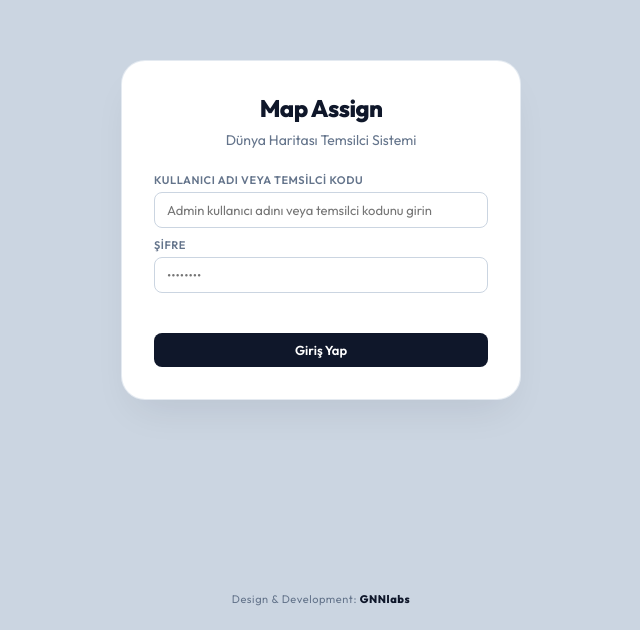
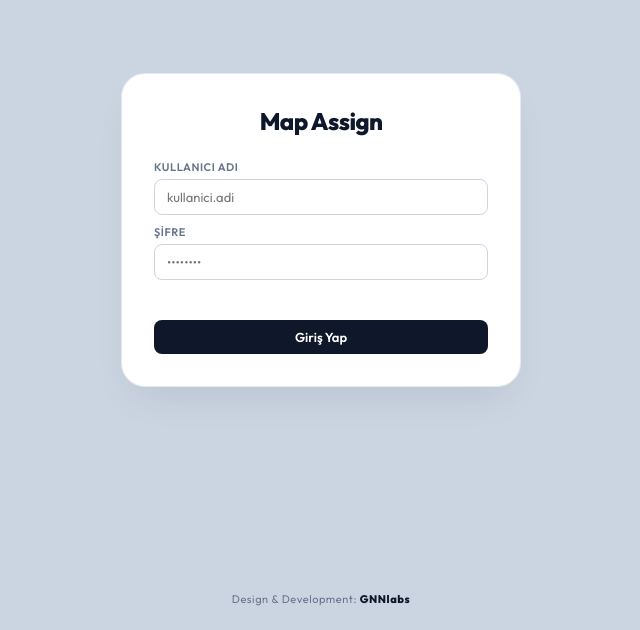
Before and after one commit to BigDesigner/MapAssign, a website built with Vite: page frontend/index.html in a window 1280 px wide. Shown: the part 170-800 px from the top of the page, without its empty margins (319-959 px from the left). Built offline with nearby package versions, Linux system fonts and the light colour scheme.

Commit message:
style(login): simplify login header and update username label/placeholder

```diff
--- a/frontend/index.html
+++ b/frontend/index.html
@@ -625,12 +625,11 @@
       <div class="login-card">
         <div class="login-header">
           <h1>Map Assign</h1>
-          <p>Dünya Haritası Temsilci Sistemi</p>
         </div>
         <form id="login-form">
           <div class="form-group">
-            <label for="username">Kullanıcı Adı veya Temsilci Kodu</label>
-            <input type="text" id="username" required placeholder="Admin kullanıcı adını veya temsilci kodunu girin">
+            <label for="username">Kullanıcı Adı</label>
+            <input type="text" id="username" required placeholder="kullanici.adi">
           </div>
           <div class="form-group" style="margin-bottom: 20px;">
             <label for="password">Şifre</label>
```
